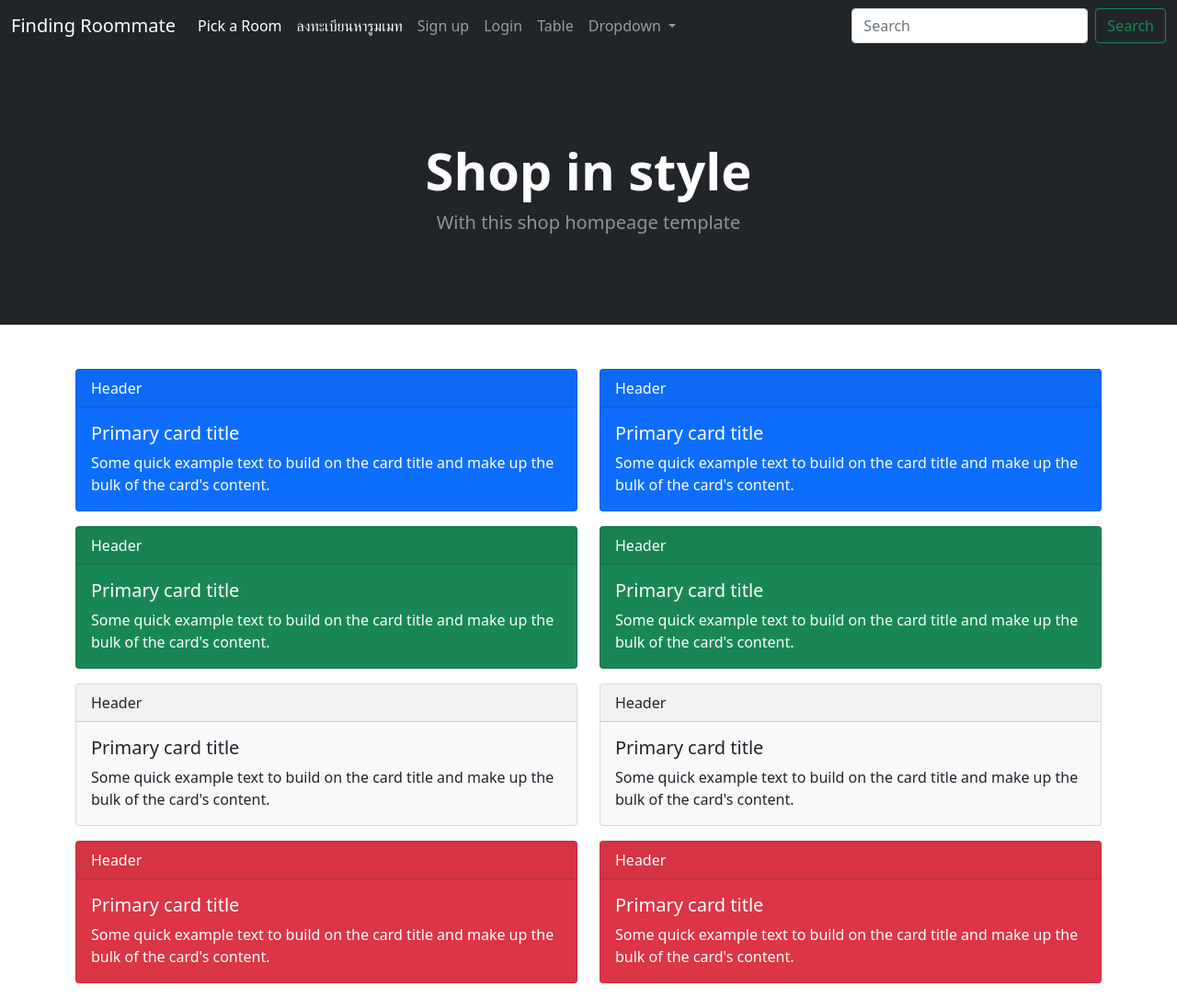
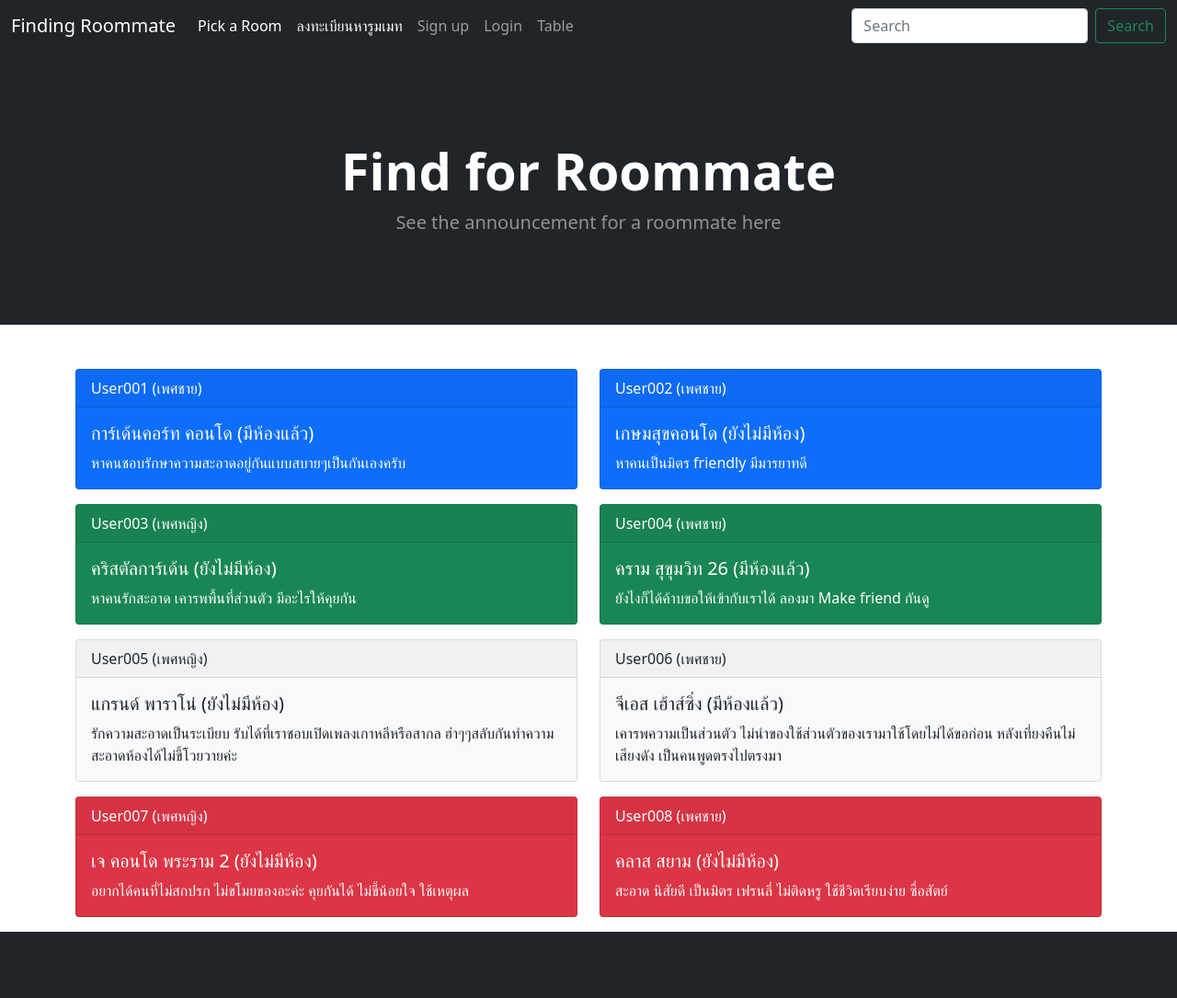
Before and after one commit to aodsrypg/WebAppProject, a Django app: page /postCard in a window 1280 px wide. Shown: the whole page at 92% size. After the commit the page ends 1013 px from the top, so only its background shows below. Run offline with Django 4.2, Linux system fonts and the light colour scheme; some libraries are stand-ins or nearby versions.

Commit message:
postCard Edit

```diff
--- a/DjangoTest/templates/layout.html
+++ b/DjangoTest/templates/layout.html
@@ -68,7 +68,7 @@
               <li class="nav-item">
                 <a class="nav-link" href="/tableView">Table</a>
               </li>
-              <li class="nav-item dropdown">
+              <!--<li class="nav-item dropdown">
                 <a class="nav-link dropdown-toggle" href="#" id="navbarDropdown" role="button" data-bs-toggle="dropdown" aria-expanded="false">
                   Dropdown
                 </a>
@@ -77,9 +77,10 @@
                   <li><a class="dropdown-item" href="#">Another action</a></li>
                   <li><hr class="dropdown-divider"></li>
                   <li><a class="dropdown-item" href="#">Something else here</a></li>
-                </ul>
+                </ul>-->
 
             </ul>
+
             <form class="d-flex">
               <input class="form-control me-2" type="search" placeholder="Search" aria-label="Search">
               <button class="btn btn-outline-success" type="submit">Search</button>
@@ -96,3 +97,26 @@
 
 </body>
 </html>
+
+<style>
+  .gradient-custom {
+  /* fallback for old browsers */
+  background: #f093fb;
+
+  /* Chrome 10-25, Safari 5.1-6 */
+  background: -webkit-linear-gradient(to bottom right, rgba(240, 147, 251, 1), rgba(245, 87, 108, 1));
+
+  /* W3C, IE 10+/ Edge, Firefox 16+, Chrome 26+, Opera 12+, Safari 7+ */
+  background: linear-gradient(to bottom right, rgba(240, 147, 251, 1), rgba(245, 87, 108, 1))
+}
+
+.card-registration .select-input.form-control[readonly]:not([disabled]) {
+  font-size: 1rem;
+  line-height: 2.15;
+  padding-left: .75em;
+  padding-right: .75em;
+}
+.card-registration .select-arrow {
+  top: 13px;
+}
+</style>
--- a/DjangoTest/templates/login.html
+++ b/DjangoTest/templates/login.html
@@ -46,7 +46,7 @@
             <input type="password" class="form-control" name="password">
         </div>
 
-        <input type="submit" value="Login" class="btn btn-primary">
+        <input type="submit" value="Login" class="btn btn-primary mt-3">
 
     </form>
 </div>
--- a/DjangoTest/templates/postCard.html
+++ b/DjangoTest/templates/postCard.html
@@ -5,8 +5,8 @@
 <header class="bg-dark py-5">
     <div class="container px-4 px-lg-5 my-5">
         <div class="text-center text-white">
-            <h1 class="display-4 fw-bolder">Shop in style</h1>
-            <p class="lead fw-normal text-white-50 mb-0">With this shop hompeage template</p>
+            <h1 class="display-4 fw-bolder">Find for Roommate</h1>
+            <p class="lead fw-normal text-white-50 mb-0">See the announcement for a roommate here</p>
         </div>
     </div>
 </header>
@@ -19,88 +19,80 @@
 <div class="row">
     <div class="col-sm-6">
         <div class="card text-white bg-primary mb-3">
-            <div class="card-header">Header</div>
+            <div class="card-header">User001 (เพศชาย)</div>
             <div class="card-body">
-                <h5 class="card-title">Primary card title</h5>
-                <p class="card-text">Some quick example text to build on the card title and make up the bulk of the
-                    card's content.</p>
+                <h5 class="card-title">การ์เด้นคอร์ท คอนโด (มีห้องแล้ว)</h5>
+                <p class="card-text">หาคนชอบรักษาความสะอาดอยู่กันแบบสบายๆเป็นกันเองครับ</p>
             </div>
         </div>
     </div>
 
     <div class="col-sm-6">
         <div class="card text-white bg-primary mb-3" >
-            <div class="card-header">Header</div>
+            <div class="card-header">User002 (เพศชาย)</div>
             <div class="card-body">
-                <h5 class="card-title">Primary card title</h5>
-                <p class="card-text">Some quick example text to build on the card title and make up the bulk of the
-                    card's content.</p>
+                <h5 class="card-title">เกษมสุขคอนโด (ยังไม่มีห้อง)</h5>
+                <p class="card-text">หาคนเป็นมิตร friendly มีมารยาทดี</p>
             </div>
         </div>
     </div>
 
     <div class="col-sm-6">
         <div class="card text-white bg-success  mb-3" >
-            <div class="card-header">Header</div>
+            <div class="card-header">User003 (เพศหญิง)</div>
             <div class="card-body">
-                <h5 class="card-title">Primary card title</h5>
-                <p class="card-text">Some quick example text to build on the card title and make up the bulk of the
-                    card's content.</p>
+                <h5 class="card-title">คริสตัลการ์เด้น (ยังไม่มีห้อง)</h5>
+                <p class="card-text">หาคนรักสะอาด เคารพพื้นที่ส่วนตัว มีอะไรให้คุยกัน</p>
             </div>
         </div>
     </div>
 
     <div class="col-sm-6">
         <div class="card text-white bg-success  mb-3" >
-            <div class="card-header">Header</div>
+            <div class="card-header">User004 (เพศชาย)</div>
             <div class="card-body">
-                <h5 class="card-title">Primary card title</h5>
-                <p class="card-text">Some quick example text to build on the card title and make up the bulk of the
-                    card's content.</p>
+                <h5 class="card-title">คราม สุขุมวิท 26 (มีห้องแล้ว)</h5>
+                <p class="card-text">ยังไงก็ได้ค้าบขอให้เข้ากับเราได้ ลองมา Make friend กันดู</p>
             </div>
         </div>
     </div>
 
     <div class="col-sm-6">
         <div class="card text-dark  bg-light  mb-3" >
-            <div class="card-header">Header</div>
+            <div class="card-header">User005 (เพศหญิง)</div>
             <div class="card-body">
-                <h5 class="card-title">Primary card title</h5>
-                <p class="card-text">Some quick example text to build on the card title and make up the bulk of the
-                    card's content.</p>
+                <h5 class="card-title">แกรนด์ พาราโน่ (ยังไม่มีห้อง)</h5>
+                <p class="card-text">รักความสะอาดเป็นระเบียบ รับได้ที่เราชอบเปิดเพลงเกาหลีหรือสากล ฮ่าๆๆสลับกันทำความสะอาดห้องได้ไม่ขี้โวยวายค่ะ</p>
             </div>
         </div>
     </div>
 
     <div class="col-sm-6">
         <div class="card text-dark  bg-light  mb-3" >
-            <div class="card-header">Header</div>
+            <div class="card-header">User006 (เพศชาย)</div>
             <div class="card-body">
-                <h5 class="card-title">Primary card title</h5>
-                <p class="card-text">Some quick example text to build on the card title and make up the bulk of the
-                    card's content.</p>
+                <h5 class="card-title">จีเอส เฮ้าส์ซิ่ง (มีห้องแล้ว)</h5>
+                <p class="card-text">เคารพความเป็นส่วนตัว ไม่นำของใช้ส่วนตัวของเรามาใช้โดยไม่ได้ขอก่อน หลังเที่ยงคืนไม่เสียงดัง เป็นคนพูดตรงไปตรงมา</p>
             </div>
         </div>
     </div>
 
     <div class="col-sm-6">
         <div class="card text-white bg-danger  mb-3" >
-            <div class="card-header">Header</div>
+            <div class="card-header">User007 (เพศหญิง)</div>
             <div class="card-body">
-                <h5 class="card-title">Primary card title</h5>
-                <p class="card-text">Some quick example text to build on the card title and make up the bulk of the
-                    card's content.</p>
+                <h5 class="card-title">เจ คอนโด พระราม 2 (ยังไม่มีห้อง)</h5>
+                <p class="card-text">อยากได้คนที่ไม่สกปรก ไม่ขโมยของอะค่ะ คุยกันได้ ไม่ขี้น้อยใจ ใช้เหตุผล</p>
             </div>
         </div>
     </div>
 
     <div class="col-sm-6">
         <div class="card text-white bg-danger  mb-3" >
-            <div class="card-header">Header</div>
+            <div class="card-header">User008 (เพศชาย)</div>
             <div class="card-body">
-                <h5 class="card-title">Primary card title</h5>
-                <p class="card-text">Some quick example text to build on the card title and make up the bulk of the
-                    card's content.</p>
+                <h5 class="card-title">คลาส สยาม (ยังไม่มีห้อง)</h5>
+                <p class="card-text">สะอาด  นิสัยดี เป็นมิตร เฟรนลี่ ไม่ติดหรู ใช้ชีวิตเรียบง่าย ซื่อสัตย์</p>
             </div>
         </div>
     </div>
```
Also changed, not shown: DjangoTest/templates/findRoomPage.html (+27 -17 lines), DjangoTest/templates/form.html (+16 -1 lines), DjangoTest/templates/index.html (+10 -27 lines), test.txt (deleted).
